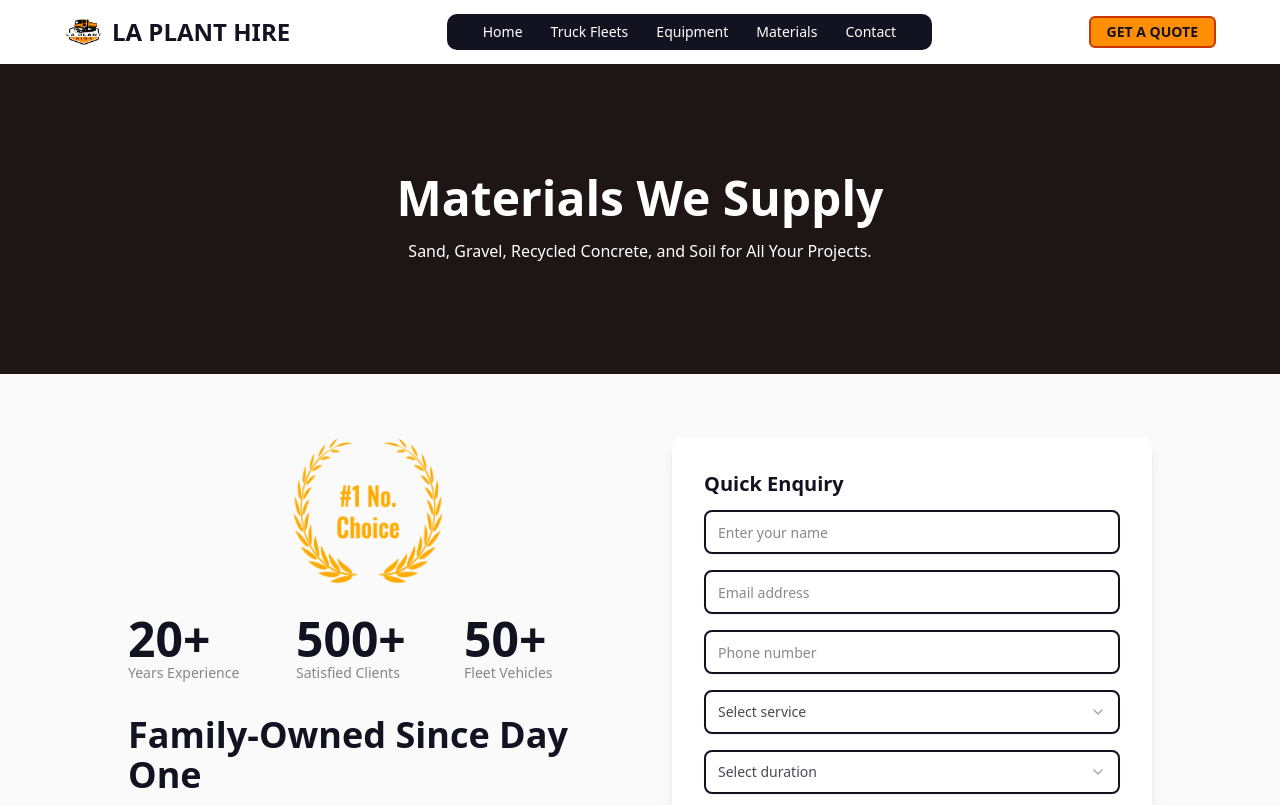
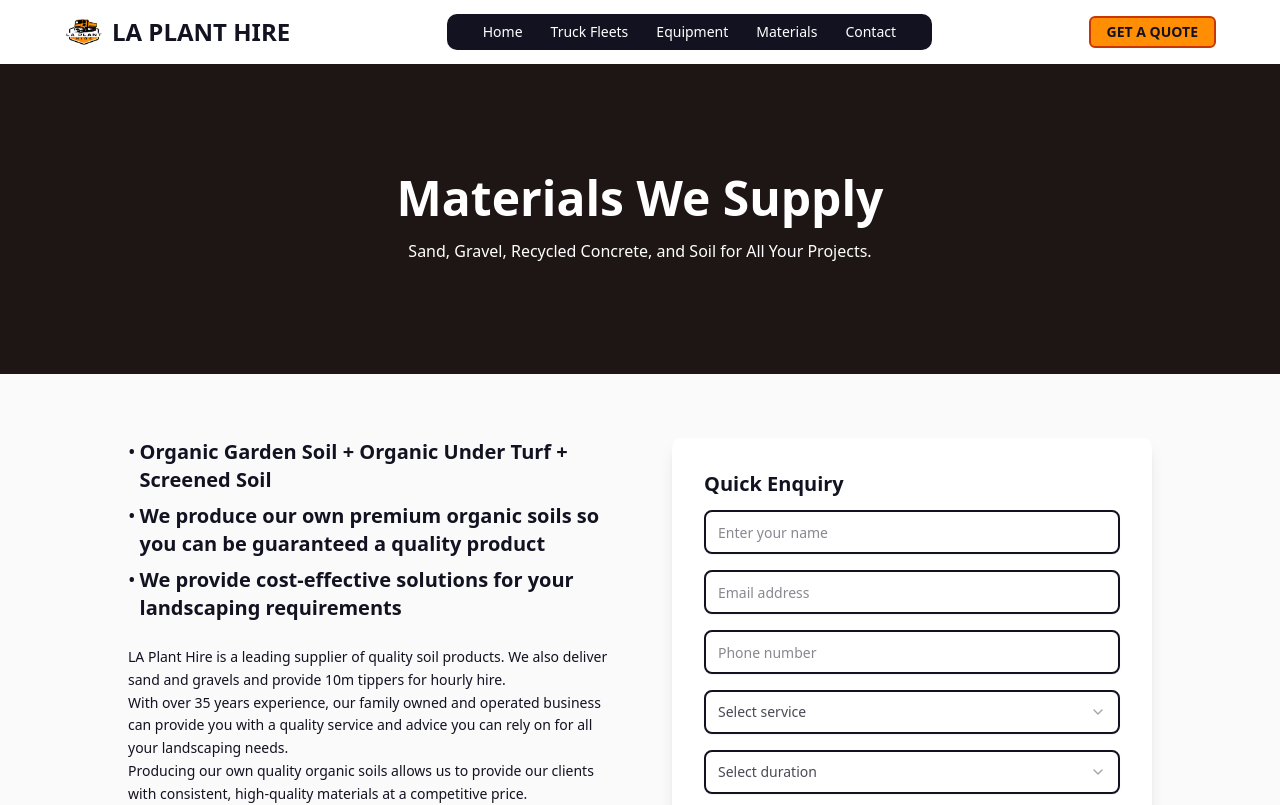
Before and after one commit to Rahul-Mallik-CSE/La-Plant-Hire, a Next.js app: page /materials in a window 1280 px wide. Shown: the top 805 px of the page. Built offline with nearby package versions, Linux system fonts and the light colour scheme.

Commit message:
feat: add SoilAbout component to AboutAndForm for enhanced content presentation

```diff
--- a/src/components/MaterialsComponents.tsx/AboutAndForm.tsx
+++ b/src/components/MaterialsComponents.tsx/AboutAndForm.tsx
@@ -2,15 +2,15 @@
 
 import React from "react";
 import EnquiryForm from "../Common/EnquiryForm";
-import Stats from "../HomeComponents/SubComponents/Stats";
+import SoilAbout from "./SubComponents/SoilAbout";
 
 const AboutAndForm = () => {
   return (
     <section className="p-6 md:p-8 lg:p-12 xl:p-16 bg-background2">
       <div className="max-w-[2000px] mx-auto px-4 sm:px-6 lg:px-8 xl:px-16">
         <div className="grid grid-cols-1 lg:grid-cols-2 gap-4 md:gap-8 lg:gap-12 xl:gap-16">
-          {/* Left Column - Stats & Info */}
-          <Stats />
+          {/* Left Column - Soil About */}
+          <SoilAbout />
 
           {/* Right Column - Form */}
           <EnquiryForm />
--- /dev/null
+++ b/src/components/MaterialsComponents.tsx/SubComponents/SoilAbout.tsx
@@ -0,0 +1,47 @@
+/** @format */
+
+import React from "react";
+
+const soilFeatures = [
+  "Organic Garden Soil + Organic Under Turf + Screened Soil",
+  "We produce our own premium organic soils so you can be guaranteed a quality product",
+  "We provide cost-effective solutions for your landscaping requirements",
+];
+
+const SoilAbout = () => {
+  return (
+    <div className="">
+      {/* Bullet Points */}
+      <ol className="space-y-2 mb-2 sm:mb-4 md:mb-6 ">
+        {soilFeatures.map((feature, index) => (
+          <li key={index} className="flex items-start">
+            <span className="text-primary flex justify-center mr-1 text-base sm:text-lg md:text-xl">
+              •
+            </span>
+            <p className="text-base sm:text-lg md:text-xl text-primary font-bold">
+              {feature}
+            </p>
+          </li>
+        ))}
+      </ol>
+
+      {/* Description Paragraphs */}
+      <div className="space-y-4">
+        <p className="text-xs md:text-sm text-primary leading-relaxed">
+          LA Plant Hire is a leading supplier of quality soil products. We also
+          deliver sand and gravels and provide 10m tippers for hourly hire.{" "}
+          <br />
+          With over 35 years experience, our family owned and operated business
+          can provide you with a quality service and advice you can rely on for
+          all your landscaping needs.
+          <br />
+          Producing our own quality organic soils allows us to provide our
+          clients with consistent, high-quality materials at a competitive
+          price.
+        </p>
+      </div>
+    </div>
+  );
+};
+
+export default SoilAbout;
```
